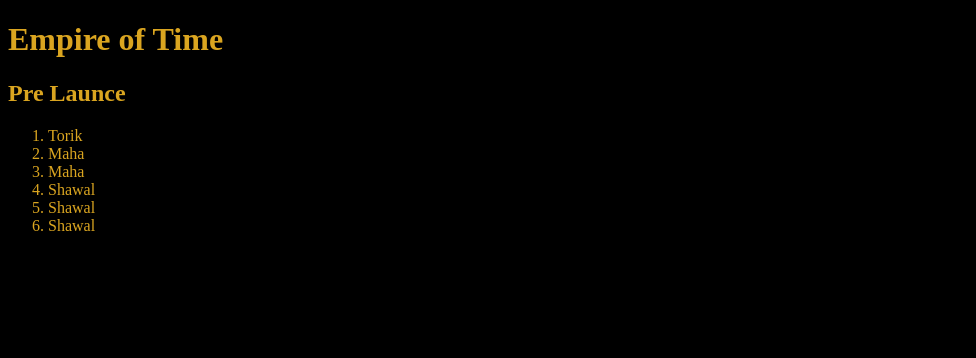
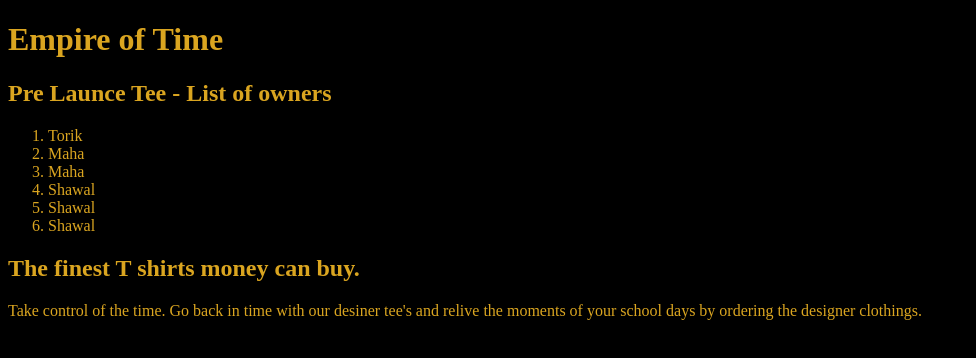
Before and after one commit to SafiulSadi/prelaunch, a plain HTML site: page index.html in a window 1280 px wide. Shown: the whole page, without its empty margins (0-976 px from the left). Drawn offline with Linux system fonts and the light colour scheme.

Commit message:
add marketing messages

```diff
--- a/index.html
+++ b/index.html
@@ -13,7 +13,7 @@
   <section>
     <article>
       <h2>
-        Pre Launce
+        Pre Launce Tee - List of owners
       </h2>
       <ol>
         <li>
@@ -26,6 +26,10 @@
         <li>Shawal</li>
       </ol>
     </article>
+    <h2>
+      The finest T shirts money can buy.
+    </h2>
+    <p>Take control of the time. Go back in time with our desiner tee's and relive the moments of your school days by ordering the designer clothings.</p>
   </section>
 </body>
 </html>
```
